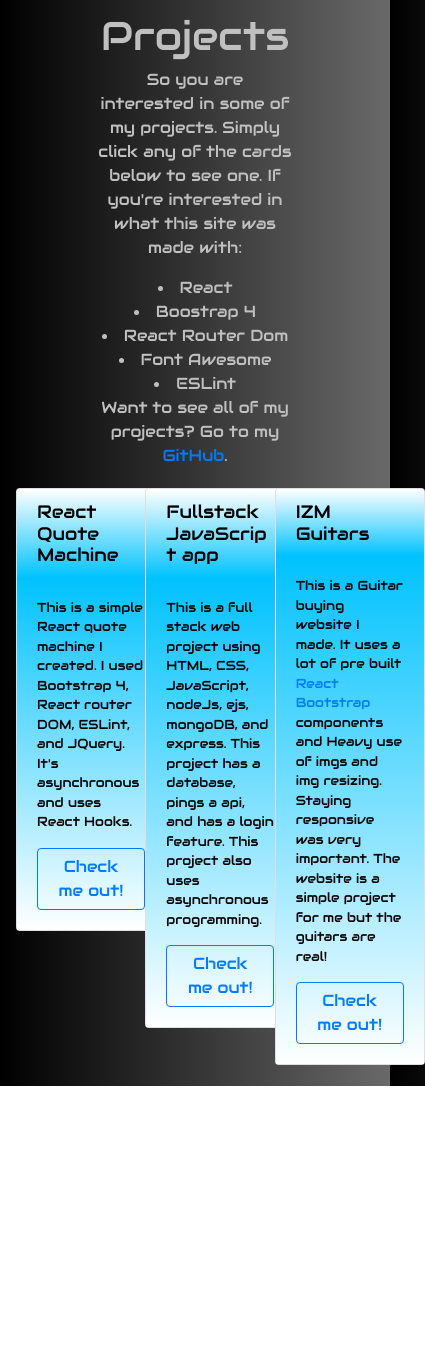
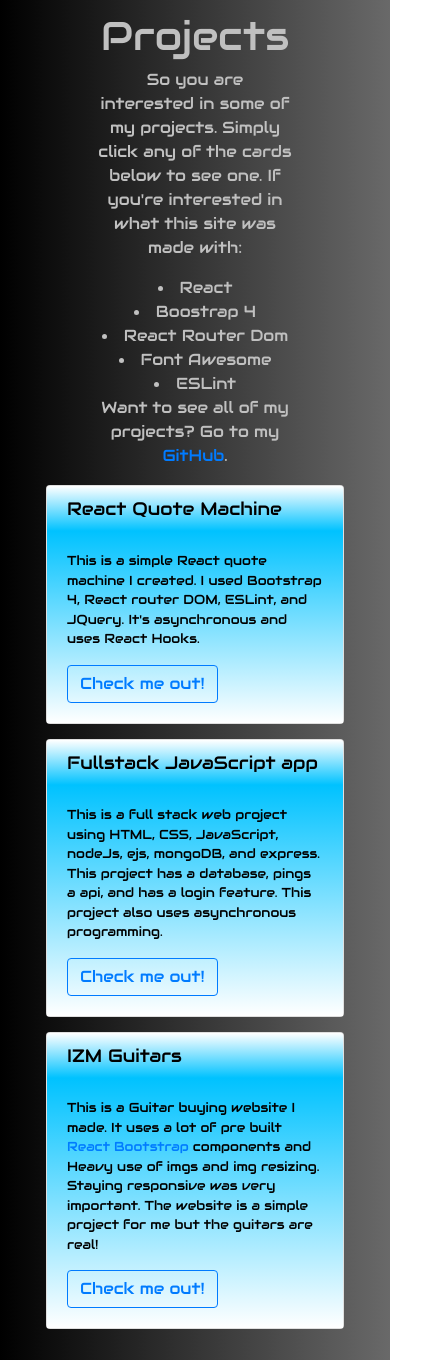
Before and after one commit to bmansk8/portfolio, a React (Create React App) app: page /code in a window 390 px wide. Shown: the whole page, 425 px wide, since content can reach past the window. Before the commit the page ends 1086 px from the top, so only its background shows below. Built offline with nearby package versions, Linux system fonts and the light colour scheme.

Commit message:
updated responsiveness
updated responsiveness using bootstrap breakpoints and grid system

```diff
--- a/src/components/Projects.jsx
+++ b/src/components/Projects.jsx
@@ -18,8 +18,9 @@ export default function Projects() {
         <p>Want to see all of my projects? Go to my <a rel="noopener noreferrer" href='https://github.com/bmansk8' target='_blank'>GitHub</a>.</p>
       </div>
 
+      <div className='container-fluid'>
         <div className='row' id='projects-row'>
-        <div className='col-4'>
+          <div className='col-md-4 col-sm-6'>
             <div className='card'>
               <h2 className='card-header'>React Quote Machine</h2>
               <div className='card-body'>
@@ -29,7 +30,7 @@ export default function Projects() {
               </div>
             </div>
           </div>
-        <div className='col-4'>
+          <div className='col-md-4 col-sm-6'>
             <div className='card'>
               <h2 className='card-header'>Fullstack JavaScript app</h2>
               <div className='card-body'>
@@ -39,7 +40,7 @@ export default function Projects() {
                 <Button target="_blank" href='https://github.com/bmansk8/pluralsight-project' variant='outline-primary'>Check me out!</Button>
               </div>
             </div></div>
-        <div className='col-4'>
+          <div className='col-md-4 col-sm-6'>
             <div className='card'>
               <h2 className='card-header'>IZM Guitars</h2>
               <div className='card-body'>
@@ -52,5 +53,6 @@ export default function Projects() {
             </div></div>
         </div>
       </div>
+    </div>
   )
 }
--- a/src/components/projects.css
+++ b/src/components/projects.css
@@ -6,7 +6,6 @@
 
 .card{
   color: black;
-  width: 300px;
 }
 
 .card-body{
@@ -25,8 +24,6 @@
 
 @media screen and (max-width:1435px){
   .card{
-    color: black;
-    width: 200px;
     font-size: medium;
   }
   .card h2{
@@ -39,22 +36,15 @@
   }
 }
 
-@media screen and (max-width:800px){
+@media screen and (max-width:992px){
   #projects-row{
-    margin-left:0;
-    margin-right:0;
+    margin: 15px;
   }
 }
 
-@media screen and (max-width:640px){
-  #projects-row{
-    margin-left:0;
-    margin-right:0;
-  }
-
+@media screen and (max-width:768px){
   .card{
-    color: black;
-    width: 150px;
+    margin-bottom: 15px;
     font-size: small;
   }
   .card h2{
```
Lines whose indentation alone changed are shown as unchanged.
